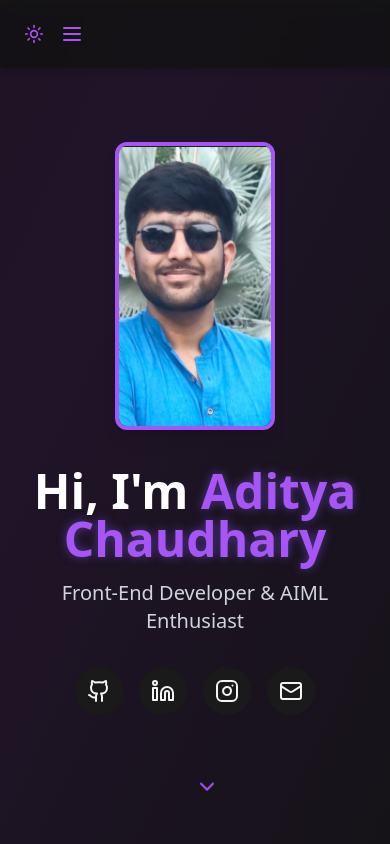
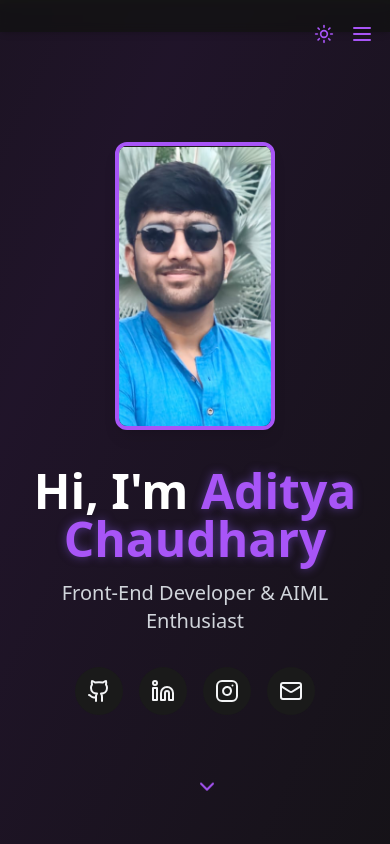
Before and after one commit to Aditya-Chaudhary-7724/Personal-Portfolio-2.0, a React (Vite) app in the folder Personal-Portfolio-main/: page / in a window 390 px wide. Shown: the top 844 px of the page. Built offline with nearby package versions, Linux system fonts and the light colour scheme.

Commit message:
fix: navbar

```diff
--- a/Personal-Portfolio-main/src/components/Navbar.jsx
+++ b/Personal-Portfolio-main/src/components/Navbar.jsx
@@ -8,7 +8,7 @@ function Navbar({ darkMode, setDarkMode }) {
   const navItems = [
     { to: "home", label: "Home" },
     { to: "about", label: "About" },
-    { to: "education", label: "Education" }, // Moved education before experience
+    { to: "education", label: "Education" },
     { to: "experience", label: "Experience" },
     { to: "skills", label: "Skills" },
     { to: "projects", label: "Projects" },
@@ -17,7 +17,7 @@ function Navbar({ darkMode, setDarkMode }) {
 
   return (
     <nav className={`fixed top-0 w-full z-50 transition-all duration-300 ${darkMode ? "bg-[#121212]/80" : "bg-white/80"} backdrop-blur-sm shadow-md`}>
-      <div className="max-w-7xl mx-auto px-4 sm:px-6 lg:px-8 py-4">
+      <div className="max-w-7xl mx-auto px-4 sm:px-6 lg:px-8 py-4 relative">
         <div className="flex justify-between items-center">
           {/* Desktop nav */}
           <div className="hidden md:flex items-center space-x-8">
@@ -37,7 +37,6 @@ function Navbar({ darkMode, setDarkMode }) {
                 {item.label}
               </ScrollLink>
             ))}
-
             <button
               onClick={() => setDarkMode(!darkMode)}
               className="p-2 rounded-full hover:bg-purple-500/20 transition-colors text-purple-500"
@@ -47,8 +46,8 @@ function Navbar({ darkMode, setDarkMode }) {
             </button>
           </div>
 
-          {/* Mobile menu button */}
-          <div className="md:hidden flex items-center space-x-2">
+          {/* Mobile menu button - moved to top-right */}
+          <div className="md:hidden absolute right-4 top-4 flex items-center space-x-2">
             <button
               onClick={() => setDarkMode(!darkMode)}
               className="p-2 rounded-full hover:bg-purple-500/20 transition-colors text-purple-500"
@@ -68,7 +67,7 @@ function Navbar({ darkMode, setDarkMode }) {
 
         {/* Mobile menu */}
         {menuOpen && (
-          <div className={`mt-4 md:hidden flex flex-col space-y-3 px-2 pb-4 rounded-lg ${darkMode ? "bg-[#1a1a1a]" : "bg-white shadow"}`}>
+          <div className={`mt-16 md:hidden flex flex-col space-y-3 px-2 pb-4 rounded-lg ${darkMode ? "bg-[#1a1a1a]" : "bg-white shadow"}`}>
             {navItems.map((item) => (
               <ScrollLink
                 key={item.to}
```
